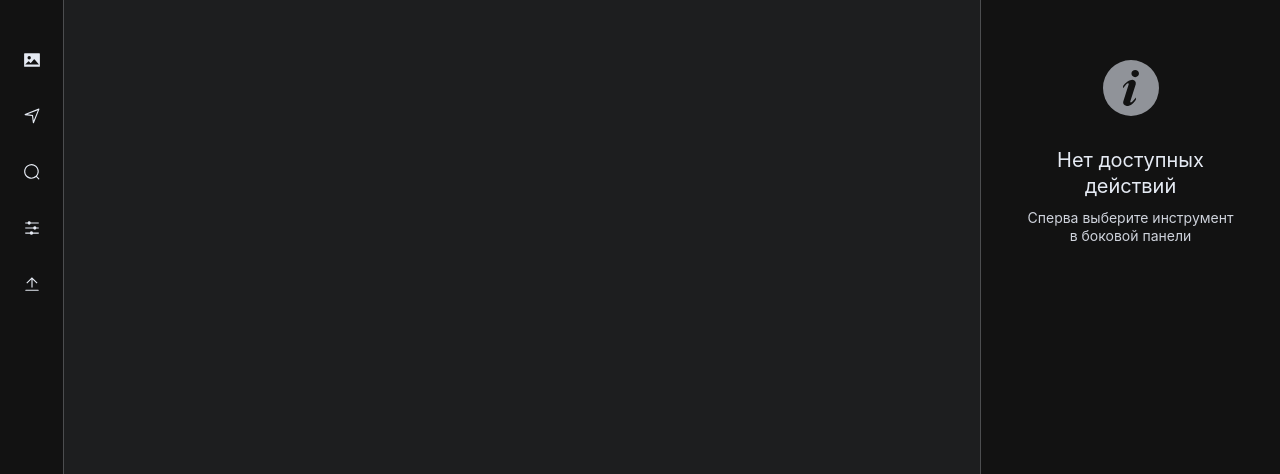
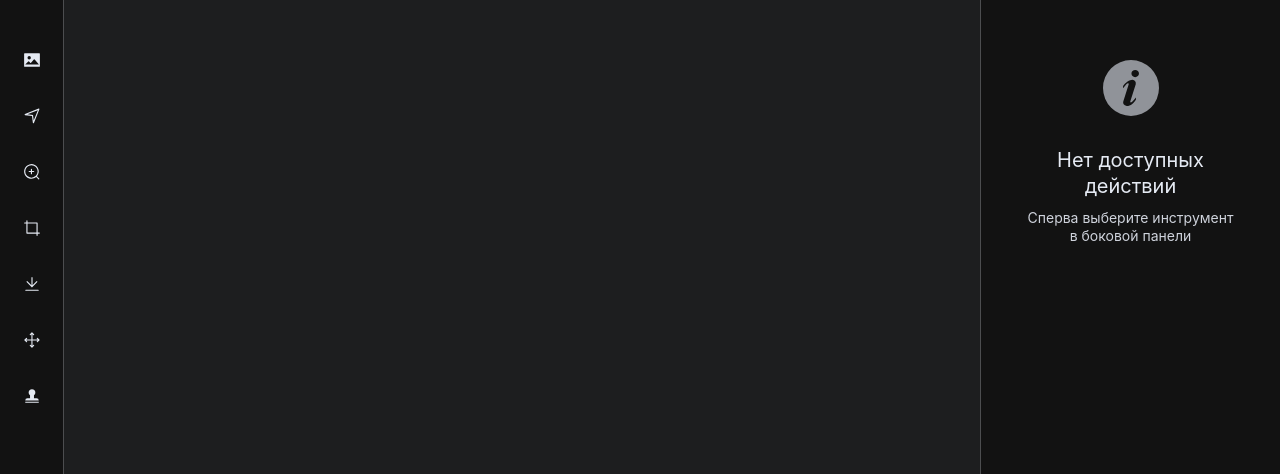
Before and after one commit to kingdomstay/ImageEditorLab, a Vue app: page / in a window 1280 px wide. Shown: the top 474 px of the page. Built offline with nearby package versions, Linux system fonts and the light colour scheme.

Commit message:
Отредактированы иконки для лучшей юзабильюности, добавлены скелеты инструмента руки и пипетки в меню, отформатирован код

```diff
--- a/src/App.vue
+++ b/src/App.vue
@@ -21,16 +21,24 @@
           <span>Курсор</span>
         </el-menu-item>
         <el-menu-item index="3" @click="activateZooming">
-          <el-icon><search /></el-icon>
+          <el-icon><zoomIn /></el-icon>
           <span>Масштабирование</span>
         </el-menu-item>
         <el-menu-item index="4" @click="activateResizing">
-          <el-icon><operation /></el-icon>
+          <el-icon><crop /></el-icon>
           <span>Изменение изображения</span>
         </el-menu-item>
         <el-menu-item index="5" @click="activateSaving">
-          <el-icon><upload /></el-icon>
+          <el-icon><download /></el-icon>
           <span>Сохранение</span>
+        </el-menu-item>
+        <el-menu-item index="6" @click="activateMoving">
+          <el-icon><rank /></el-icon>
+          <span>Перемещение</span>
+        </el-menu-item>
+        <el-menu-item index="7" @click="activatePicking">
+          <el-icon><stamp /></el-icon>
+          <span>Пипетка</span>
         </el-menu-item>
       </el-menu>
     </el-aside>
@@ -371,6 +379,14 @@ const activateSaving = () => {
   selectedSection.value = 'save';
 }
 
+const activateMoving = () => {
+  selectedSection.value = 'move';
+}
+
+const activatePicking = () => {
+  selectedSection.value = 'picker';
+}
+
 // Обработчик движения мыши
 const handleMouseMove = (event: MouseEvent) => {
   const canvas = document.getElementById('canvas') as HTMLCanvasElement;
```
Lines whose indentation alone changed are shown as unchanged.
